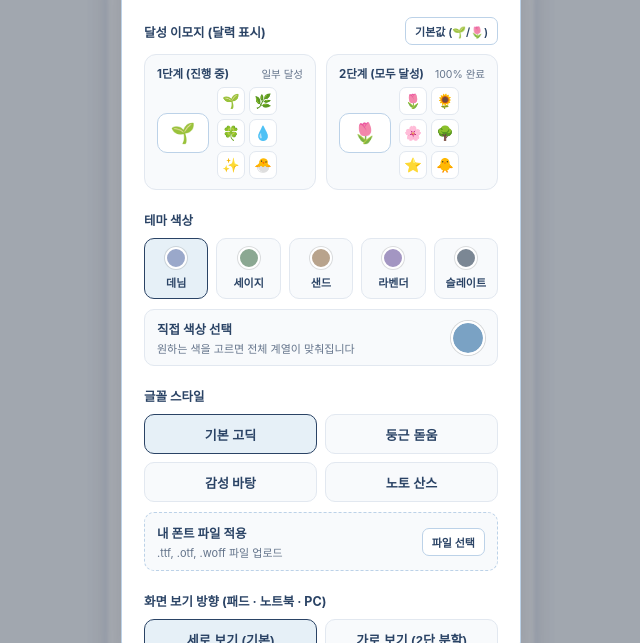
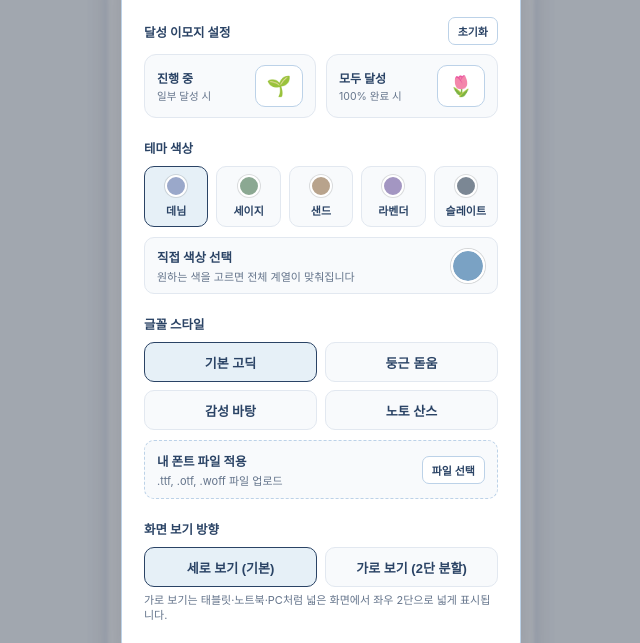
Before and after one commit to 20190623-star/20190623-star.github.io, a plain HTML site: page index.html in a window 1280 px wide. Both pictures are taken after a click on the button "설정 열기". Shown: the part 98-741 px from the top of the page, without its empty margins (319-959 px from the left). Drawn offline with Linux system fonts and the light colour scheme; a web font is replaced by a local one.

Commit message:
Update index.html

```diff
--- a/index.html
+++ b/index.html
@@ -19,7 +19,7 @@
             --primary: #9aa8ca;
             --primary-hover: #7b8cb6;
             --accent-bg: #f8fafc;
-            --today-bg: #4a6572;
+            --today-bg: var(--primary);
             --soft-blue-bg: #e6f0f7;
             --danger: #e06d6d;
             --font-family: "Pretendard", -apple-system, BlinkMacSystemFont, "Segoe UI", Roboto, sans-serif;
@@ -35,7 +35,7 @@
             --primary: #8ba892;
             --primary-hover: #708e77;
             --accent-bg: #f7faf8;
-            --today-bg: #476350;
+            --today-bg: var(--primary);
             --soft-blue-bg: #e5efe7;
         }
 
@@ -48,7 +48,7 @@
             --primary: #b8a38c;
             --primary-hover: #9c866f;
             --accent-bg: #faf8f5;
-            --today-bg: #6b5b4b;
+            --today-bg: var(--primary);
             --soft-blue-bg: #efe9e0;
         }
 
@@ -61,7 +61,7 @@
             --primary: #a396c2;
             --primary-hover: #8678a8;
             --accent-bg: #f9f8fc;
-            --today-bg: #584c75;
+            --today-bg: var(--primary);
             --soft-blue-bg: #ece8f5;
         }
 
@@ -74,7 +74,7 @@
             --primary: #7b8794;
             --primary-hover: #52606d;
             --accent-bg: #f8f9fa;
-            --today-bg: #323f4b;
+            --today-bg: var(--primary);
             --soft-blue-bg: #e4e7eb;
         }
 
@@ -313,45 +313,39 @@
             display: grid;
             grid-template-columns: 1fr 1fr;
             gap: 10px;
-            margin-bottom: 10px;
         }
 
         .emoji-card {
             display: flex;
-            flex-direction: column;
-            gap: 6px;
+            align-items: center;
+            justify-content: space-between;
+            gap: 10px;
             padding: 10px 12px;
             border-radius: 12px;
             border: 1.5px solid #e2e8f0;
             background: var(--accent-bg);
         }
 
-        .emoji-card-head {
-            display: flex;
-            justify-content: space-between;
-            align-items: center;
-        }
-
-        .emoji-card-head span {
-            font-size: 11.5px;
+        .emoji-card-text {
+            display: flex;
+            flex-direction: column;
+            gap: 2px;
+        }
+
+        .emoji-card-text span {
+            font-size: 12px;
             font-weight: 700;
             color: var(--text-main);
         }
 
-        .emoji-card-head small {
+        .emoji-card-text small {
             font-size: 10.5px;
             color: var(--text-muted);
         }
 
-        .emoji-input-row {
-            display: flex;
-            align-items: center;
-            gap: 8px;
-        }
-
         .emoji-input {
-            width: 52px !important;
-            height: 40px !important;
+            width: 48px !important;
+            height: 42px !important;
             padding: 0 !important;
             text-align: center;
             font-size: 20px !important;
@@ -359,35 +353,6 @@
             border: 1.5px solid var(--border-color);
             background: var(--bg-card);
             flex-shrink: 0;
-        }
-
-        .emoji-presets {
-            display: flex;
-            flex-wrap: wrap;
-            gap: 4px;
-        }
-
-        .emoji-preset-btn {
-            width: 28px;
-            height: 28px;
-            padding: 0;
-            border-radius: 7px;
-            border: 1px solid #e2e8f0;
-            background: var(--bg-card);
-            font-size: 14px;
-            cursor: pointer;
-            display: inline-flex;
-            align-items: center;
-            justify-content: center;
-            transition: transform 0.1s ease, background-color 0.15s ease;
-        }
-
-        .emoji-preset-btn:hover {
-            background: var(--soft-blue-bg);
-        }
-
-        .emoji-preset-btn:active {
-            transform: scale(0.92);
         }
 
         /* 컬러 선택 버튼 */
@@ -733,8 +698,8 @@
             height: 26px;
             padding: 0 9px;
             border-radius: 7px;
-            border: 1px solid var(--border-color);
-            background: var(--today-bg);
+            border: none;
+            background: var(--primary);
             color: #ffffff;
             font-family: inherit;
             font-size: 11.5px;
@@ -743,7 +708,7 @@
             display: none;
             align-items: center;
             justify-content: center;
-            transition: opacity 0.15s ease, transform 0.1s ease;
+            transition: background-color 0.15s ease, transform 0.1s ease;
             animation: popIn 0.18s ease-out;
         }
 
@@ -752,7 +717,7 @@
         }
 
         .btn-today:hover {
-            opacity: 0.9;
+            background: var(--primary-hover);
         }
 
         .btn-today:active {
@@ -791,8 +756,9 @@
         }
 
         .weekday {
-            font-size: 12px;
-            font-weight: 600;
+            font-size: 11px;
+            font-weight: 700;
+            letter-spacing: 0.03em;
             color: var(--text-main);
             padding-bottom: 6px;
         }
@@ -830,14 +796,14 @@
         }
 
         .day.today {
-            background: var(--today-bg);
+            background: var(--primary);
             color: #ffffff;
-            border-color: var(--today-bg);
+            border-color: var(--primary);
         }
 
         .day.today.selected {
-            border: 2px solid var(--primary);
-            box-shadow: inset 0 0 0 1px #ffffff;
+            border: 2px solid var(--primary-hover);
+            box-shadow: inset 0 0 0 1.5px #ffffff;
         }
 
         .day-num {
@@ -875,7 +841,7 @@
         }
 
         .day.today .task-badge {
-            background: rgba(255, 255, 255, 0.25);
+            background: rgba(255, 255, 255, 0.28);
             color: #ffffff;
         }
 
@@ -982,7 +948,7 @@
         }
 
         .check-btn.done {
-            background: var(--today-bg);
+            background: var(--primary-hover);
         }
 
         .empty-state {
@@ -1090,7 +1056,7 @@
             background: var(--accent-bg);
             border: 1px solid var(--border-color);
             border-radius: 8px;
-            color: var(--today-bg);
+            color: var(--primary-hover);
             cursor: pointer;
             transition: background-color 0.15s ease, transform 0.1s ease;
         }
@@ -1117,7 +1083,7 @@
             bottom: calc(24px + env(safe-area-inset-bottom));
             left: 50%;
             transform: translateX(-50%) translateY(16px);
-            background: var(--today-bg);
+            background: var(--primary-hover);
             color: #ffffff;
             padding: 11px 20px;
             border-radius: 99px;
@@ -1158,7 +1124,7 @@
             <section class="composer">
                 <div class="field-row">
                     <label class="field-label" for="routineName">루틴 이름</label>
-                    <input type="text" id="routineName" placeholder="예: 필터 교체, 종합검진, 영양제">
+                    <input type="text" id="routineName" placeholder="ex) 필터 교체, 종합검진, 영양제">
                 </div>
                 <div class="field-row field-split">
                     <div>
@@ -1167,7 +1133,7 @@
                     </div>
                     <div>
                         <label class="field-label" for="aiCycleInput">반복 주기</label>
-                        <input type="text" id="aiCycleInput" placeholder="예: 매일, 3일마다, 1년">
+                        <input type="text" id="aiCycleInput" placeholder="ex) 매일, 3일마다, 1년">
                     </div>
                 </div>
                 <div class="composer-actions">
@@ -1227,43 +1193,23 @@
 
         <div class="setting-group">
             <div class="setting-label-row">
-                <span class="setting-label">달성 이모지 (달력 표시)</span>
-                <button type="button" class="btn-mini" onclick="resetEmojis()">기본값 (🌱/🌷)</button>
+                <span class="setting-label">달성 이모지 설정</span>
+                <button type="button" class="btn-mini" onclick="resetEmojis()">초기화</button>
             </div>
             <div class="emoji-grid">
                 <div class="emoji-card">
-                    <div class="emoji-card-head">
-                        <span>1단계 (진행 중)</span>
-                        <small>일부 달성</small>
+                    <div class="emoji-card-text">
+                        <span>진행 중</span>
+                        <small>일부 달성 시</small>
                     </div>
-                    <div class="emoji-input-row">
-                        <input type="text" class="emoji-input" id="partialEmojiInput" value="🌱" oninput="setEmoji('partial', this.value)" aria-label="진행 중 이모티콘">
-                        <div class="emoji-presets">
-                            <button type="button" class="emoji-preset-btn" onclick="setEmoji('partial', '🌱')">🌱</button>
-                            <button type="button" class="emoji-preset-btn" onclick="setEmoji('partial', '🌿')">🌿</button>
-                            <button type="button" class="emoji-preset-btn" onclick="setEmoji('partial', '🍀')">🍀</button>
-                            <button type="button" class="emoji-preset-btn" onclick="setEmoji('partial', '💧')">💧</button>
-                            <button type="button" class="emoji-preset-btn" onclick="setEmoji('partial', '✨')">✨</button>
-                            <button type="button" class="emoji-preset-btn" onclick="setEmoji('partial', '🐣')">🐣</button>
-                        </div>
-                    </div>
+                    <input type="text" class="emoji-input" id="partialEmojiInput" value="🌱" oninput="setEmoji('partial', this.value)" aria-label="진행 중 이모티콘 입력">
                 </div>
                 <div class="emoji-card">
-                    <div class="emoji-card-head">
-                        <span>2단계 (모두 달성)</span>
-                        <small>100% 완료</small>
+                    <div class="emoji-card-text">
+                        <span>모두 달성</span>
+                        <small>100% 완료 시</small>
                     </div>
-                    <div class="emoji-input-row">
-                        <input type="text" class="emoji-input" id="completeEmojiInput" value="🌷" oninput="setEmoji('complete', this.value)" aria-label="모두 달성 이모티콘">
-                        <div class="emoji-presets">
-                            <button type="button" class="emoji-preset-btn" onclick="setEmoji('complete', '🌷')">🌷</button>
-                            <button type="button" class="emoji-preset-btn" onclick="setEmoji('complete', '🌻')">🌻</button>
-                            <button type="button" class="emoji-preset-btn" onclick="setEmoji('complete', '🌸')">🌸</button>
-                            <button type="button" class="emoji-preset-btn" onclick="setEmoji('complete', '🌳')">🌳</button>
-                            <button type="button" class="emoji-preset-btn" onclick="setEmoji('complete', '⭐')">⭐</button>
-                            <button type="button" class="emoji-preset-btn" onclick="setEmoji('complete', '🐥')">🐥</button>
-                        </div>
-                    </div>
+                    <input type="text" class="emoji-input" id="completeEmojiInput" value="🌷" oninput="setEmoji('complete', this.value)" aria-label="모두 달성 이모티콘 입력">
                 </div>
             </div>
         </div>
@@ -1325,7 +1271,7 @@
         </div>
 
         <div class="setting-group">
-            <span class="setting-label">화면 보기 방향 (패드 · 노트북 · PC)</span>
+            <span class="setting-label">화면 보기 방향</span>
             <div class="layout-options">
                 <button type="button" class="option-btn" data-layout-val="portrait" onclick="setLayout('portrait')">세로 보기 (기본)</button>
                 <button type="button" class="option-btn" data-layout-val="landscape" onclick="setLayout('landscape')">가로 보기 (2단 분할)</button>
@@ -1447,7 +1393,7 @@
         root.style.setProperty('--primary', 'hsl(' + h + ', ' + s + '%, 62%)');
         root.style.setProperty('--primary-hover', 'hsl(' + h + ', ' + s + '%, 52%)');
         root.style.setProperty('--accent-bg', 'hsl(' + h + ', ' + Math.round(s * 0.4) + '%, 98%)');
-        root.style.setProperty('--today-bg', 'hsl(' + h + ', ' + Math.round(s * 0.65) + '%, 36%)');
+        root.style.setProperty('--today-bg', 'hsl(' + h + ', ' + s + '%, 62%)');
         root.style.setProperty('--soft-blue-bg', 'hsl(' + h + ', ' + Math.round(s * 0.55) + '%, 92%)');
     }
 
@@ -1993,7 +1939,7 @@
         if (!grid) return;
         grid.innerHTML = '';
 
-        var weeks = ['일', '월', '화', '수', '목', '금', '토'];
+        var weeks = ['SUN', 'MON', 'TUE', 'WED', 'THU', 'FRI', 'SAT'];
         for (var i = 0; i < weeks.length; i++) {
             grid.innerHTML += '<div class="weekday">' + weeks[i] + '</div>';
         }
```
